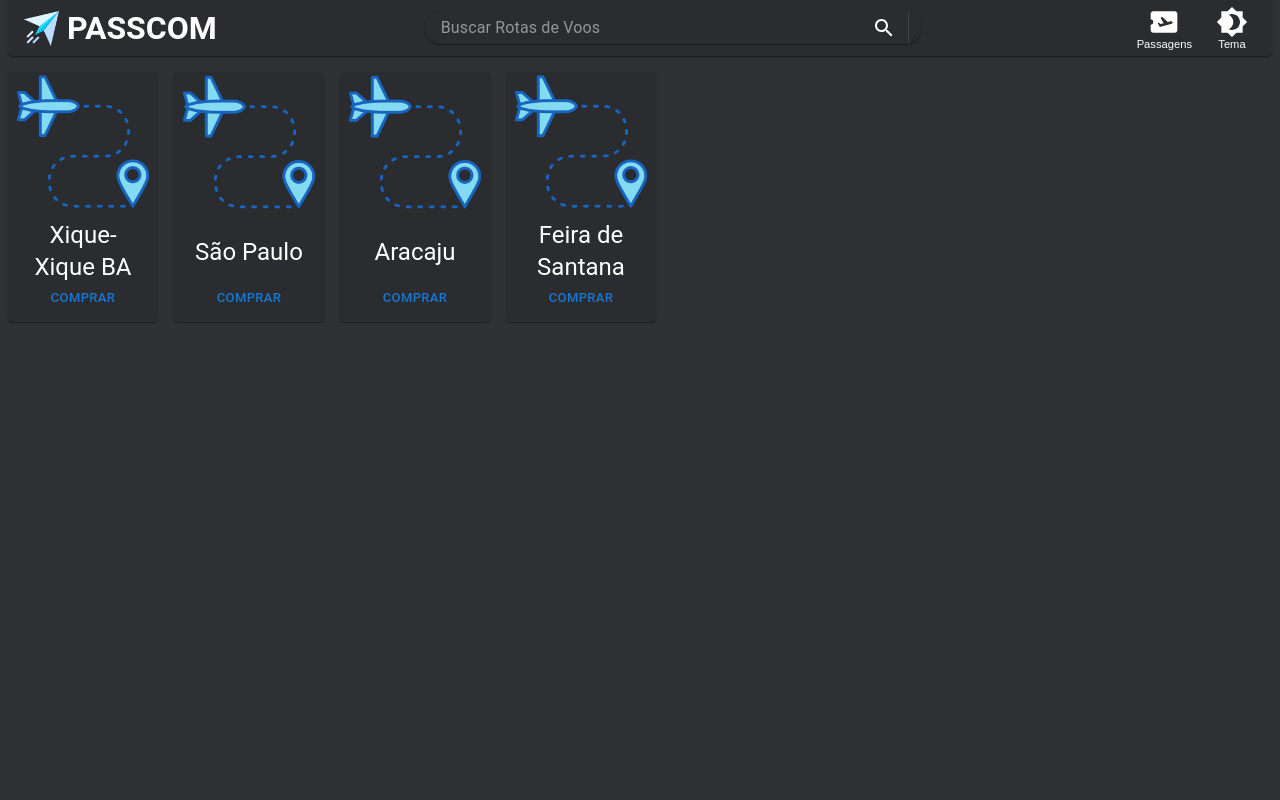
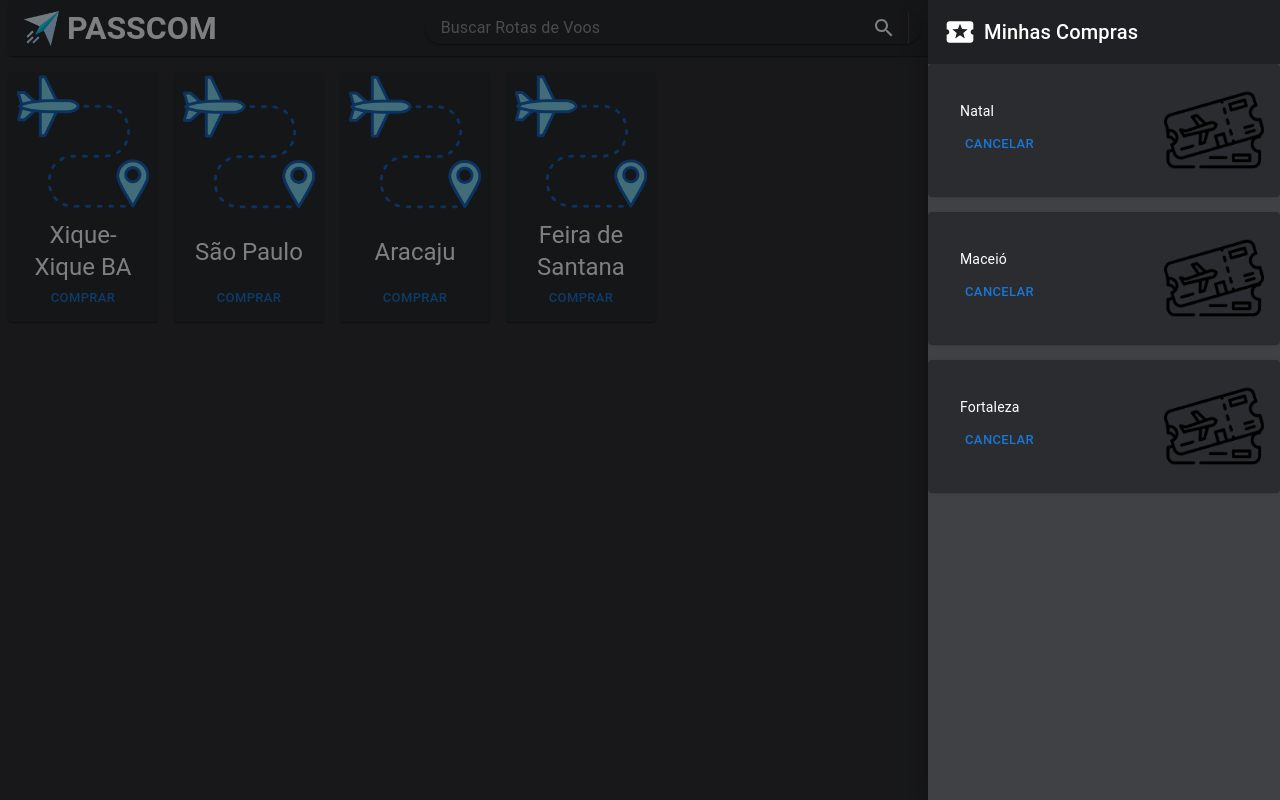
Before and after one commit to SivalLeao/VENDEPASS_PBL_Concorrencia-e-Conectividade, a React (Vite) app in the folder Fase 2 - Servidores Distribuídos/Client/frontend/: page / in a window 1280 px wide. Both pictures are taken after a click on the button "Passagens". Built offline with nearby package versions, Linux system fonts and the light colour scheme.

Commit message:
feat: adição do componente para rotas compradas

```diff
--- a/Fase 2 - Servidores Distribuídos/Client/frontend/src/App.jsx
+++ b/Fase 2 - Servidores Distribuídos/Client/frontend/src/App.jsx
@@ -1,28 +1,55 @@
 import { Box } from '@mui/material';
 import { CardList, NavBar } from './components';
 import { AppThemeProvider } from './contexts/ThemeContext';
+import { useState } from 'react';
 
 function App() {
+  // Lista de destinos disponíveis para compra
   const items = [
     { id: '1', title: 'Xique-Xique BA' },
     { id: '2', title: 'São Paulo' },
     { id: '3', title: 'Aracaju' },
     { id: '4', title: 'Feira de Santana' },
-    // Adicione mais destinos conforme necessário
   ];
+
+  // Lista de tickets comprados simulados
+  const [tickets, setTickets] = useState([
+    { id: '5', title: 'Natal' },
+    { id: '6', title: 'Maceió' },
+    { id: '7', title: 'Fortaleza' },
+  ]);
+
+  // Função para lidar com o cancelamento de um ticket
+  const handleCancel = (id) => {
+    console.log(`Você cancelou o item com id: ${id}`);
+
+  };
 
   // Função para lidar com a compra de um item
   const handleBuy = (id) => {
-    console.log(`Você comprou o item com id: ${id}`);
-    // Aqui você pode adicionar a lógica para processar a compra
+    const item = items.find((item) => item.id === id);
+    if (item) {
+      setTickets((prevTickets) => [...prevTickets, item]);
+    }
   };
+
+  // Estado para controle de abertura do menu lateral
+  const [isMenuOpen, setIsMenuOpen] = useState(false);
 
   return (
     <>
       <AppThemeProvider>
-        <NavBar />
+        <NavBar
+          tickets={tickets} // Passando a lista de tickets
+          handleCancel={handleCancel} // Passando a função de cancelamento
+          onToggleMenu={() => setIsMenuOpen(!isMenuOpen)}
+          open={isMenuOpen}
+          onClose={() => setIsMenuOpen(false)}
+        />
         <Box marginTop={2} marginLeft={1}>
-          <CardList items={items} onBuy={handleBuy} />
+          <CardList
+            items={items}
+            onBuy={handleBuy} />
         </Box>
       </AppThemeProvider>
     </>
--- a/Fase 2 - Servidores Distribuídos/Client/frontend/src/components/Navbar/NavBar.jsx
+++ b/Fase 2 - Servidores Distribuídos/Client/frontend/src/components/Navbar/NavBar.jsx
@@ -1,16 +1,36 @@
-import { Box, IconButton, InputBase, Paper, useTheme } from '@mui/material';
+import { useState, useRef } from 'react';
+import { Box, IconButton, InputBase, Paper, useTheme, ClickAwayListener } from '@mui/material';
 import Divider from '@mui/material/Divider';
 import SearchIcon from '@mui/icons-material/Search';
 import AirplaneTicketIcon from '@mui/icons-material/AirplaneTicket';
 import Brightness4Icon from '@mui/icons-material/Brightness4';
 import logo from '/image/aviao-de-papel.png';
 import { useAppThemeContext } from '../../contexts/ThemeContext';
+import { SideMenu } from '../SideMenu/SideMenu'; // Importe seu SideMenu aqui
+import PropTypes from 'prop-types';
 
-export const NavBar = () => {
+export const NavBar = ({ tickets, handleCancel }) => {
     const theme = useTheme();
     const { toggleTheme } = useAppThemeContext();
 
+    // Estado para controlar a abertura do menu lateral
+    const [menuOpen, setMenuOpen] = useState(false);
+
+    // Referência para o menu lateral
+    const menuRef = useRef(null);
+
+    // Função para alternar a visibilidade do menu
+    const handleMenuToggle = () => {
+        setMenuOpen((prev) => !prev);
+    };
+
+    // Função para fechar o menu
+    const handleMenuClose = () => {
+        setMenuOpen(false);
+    };
+
     return (
+        <ClickAwayListener onClickAway={handleMenuClose}>
             <Box
                 marginX={1}
                 paddingY={1}
@@ -20,6 +40,7 @@ export const NavBar = () => {
                 alignItems='center'
                 component={Paper}
                 justifyContent="space-between"
+                ref={menuRef} // Ref para o menu
             >
                 {/* Logo */}
                 <Box
@@ -74,6 +95,7 @@ export const NavBar = () => {
                 >
                     <IconButton
                         aria-label="Minha Passagens"
+                        onClick={handleMenuToggle} // Adicionado manipulador de clique
                         sx={{
                             display: 'flex',
                             flexDirection: 'column',
@@ -89,7 +111,7 @@ export const NavBar = () => {
                     </IconButton>
 
                     <IconButton
-                    aria-label="Minha Passagens"
+                        aria-label="Tema"
                         onClick={toggleTheme}
                         sx={{
                             display: 'flex',
@@ -105,6 +127,26 @@ export const NavBar = () => {
                         <span style={{ fontSize: '0.70rem' }}>Tema</span>
                     </IconButton>
                 </Box>
+
+                {/* Menu Lateral */}
+                <SideMenu
+                    open={menuOpen}
+                    onClose={handleMenuClose}
+                    purchasedItems={tickets} // Passe a lista de itens comprados aqui
+                    onCancel={handleCancel} // Passa a função de cancelamento
+                />
             </Box>
+        </ClickAwayListener>
     );
-}
+};
+
+// Validação de props
+NavBar.propTypes = {
+    tickets: PropTypes.arrayOf(
+        PropTypes.shape({
+            title: PropTypes.string.isRequired,
+            id: PropTypes.string.isRequired,
+        })
+    ).isRequired,
+    handleCancel: PropTypes.func.isRequired,
+};
--- /dev/null
+++ b/Fase 2 - Servidores Distribuídos/Client/frontend/src/components/SideMenu/SideMenu.jsx
@@ -0,0 +1,61 @@
+import { Box, Drawer, Typography, useTheme } from "@mui/material";
+import PropTypes from "prop-types";
+import { TicketsList } from '../TicketsList/TicketsList'; // Ajuste o caminho conforme necessário
+import LocalActivityIcon from '@mui/icons-material/LocalActivity';
+
+export const SideMenu = ({ open, onClose, purchasedItems, onCancel }) => {
+  const theme = useTheme(); // Obtém o tema para usar theme.spacing()
+
+  return (
+    <Drawer
+      anchor="right"
+      open={open}
+      onClose={onClose}
+      sx={{ width: theme.spacing(44), flexShrink: 0 }} // Ajusta a largura usando theme.spacing
+      PaperProps={{
+        sx: { width: theme.spacing(44) } // Define também a largura do conteúdo do Drawer
+      }}
+    >
+      <Box
+        sx={{
+          width: '100%', // Mantém o Box com a largura total do Drawer
+          height: '100%',
+          display: 'flex',
+          flexDirection: 'column',
+        }}
+      >
+        <Box
+          sx={{
+            display: 'flex',
+            alignItems: 'center', // Alinha o ícone e o texto verticalmente
+            padding: theme.spacing(2),
+            position: 'sticky', // Define o título como fixo
+            top: 0, // Posiciona no topo
+            backgroundColor: theme.palette.background.paper, // Mantém o fundo consistente
+            zIndex: 1, // Garante que o título fique acima dos itens roláveis
+          }}
+        >
+          <LocalActivityIcon sx={{ fontSize: theme.spacing(4), marginRight: theme.spacing(1) }} />
+          <Typography variant="h6">Minhas Compras</Typography>
+        </Box>
+        <TicketsList
+          items={purchasedItems}
+          onCancel={onCancel}
+        /> {/* Usa TicketsList */}
+      </Box>
+    </Drawer>
+  );
+};
+
+// Validação de props
+SideMenu.propTypes = {
+  open: PropTypes.bool.isRequired,
+  onClose: PropTypes.func.isRequired,
+  purchasedItems: PropTypes.arrayOf(
+    PropTypes.shape({
+      title: PropTypes.string.isRequired,
+      id: PropTypes.string.isRequired,
+    })
+  ).isRequired,
+  onCancel: PropTypes.func.isRequired,
+};
--- /dev/null
+++ b/Fase 2 - Servidores Distribuídos/Client/frontend/src/components/TicketsItem/TicketsItem.jsx
@@ -0,0 +1,39 @@
+import Card from '@mui/material/Card';
+import CardActions from '@mui/material/CardActions';
+import CardContent from '@mui/material/CardContent';
+import CardMedia from '@mui/material/CardMedia';
+import Button from '@mui/material/Button';
+import Typography from '@mui/material/Typography';
+import PropTypes from 'prop-types';
+import img_default from '/image/passagem-de-aviao.png'; // Importa a imagem
+
+export const TicketsItem = ({ title, id, onCancel }) => {
+  const handleCancelClick = () => {
+    onCancel(id); // Passa o id para a função de cancelamento
+  };
+
+  return (
+    <Card sx={{ display: 'flex', alignItems: 'center', padding: 2 }}>
+      <CardContent sx={{ flex: 1, display: 'flex', flexDirection: 'column', alignItems: 'flex-start' }}>
+        <Typography variant="body2" sx={{ marginBottom: 1 }}>
+          {title}
+        </Typography>
+        <CardActions sx={{ padding: 0 }}>
+          <Button size="small" onClick={handleCancelClick}>Cancelar</Button>
+        </CardActions>
+      </CardContent>
+      <CardMedia
+        sx={{ height: 100, width: 100, marginLeft: 2 }} // Ajusta a altura e largura da imagem
+        image={img_default}
+        title="img_voos"
+      />
+    </Card>
+  );
+};
+
+// Validação de props
+TicketsItem.propTypes = {
+  title: PropTypes.string.isRequired,
+  id: PropTypes.string.isRequired,
+  onCancel: PropTypes.func.isRequired,
+};
--- /dev/null
+++ b/Fase 2 - Servidores Distribuídos/Client/frontend/src/components/TicketsList/TicketsList.jsx
@@ -0,0 +1,32 @@
+import { TicketsItem } from "../TicketsItem/TicketsItem";
+import PropTypes from "prop-types";
+import { Box, Typography } from "@mui/material";
+
+export const TicketsList = ({ items, onCancel }) => {
+  return (
+    <Box display="flex" flexDirection="column" gap={2}>
+      {items.length > 0 ? (
+        items.map((item) => (
+          <Box key={item.id} width="100%">
+            <TicketsItem title={item.title} id={item.id} onCancel={onCancel} />
+          </Box>
+        ))
+      ) : (
+        <Box width="100%">
+          <Typography>Nenhum item comprado.</Typography>
+        </Box>
+      )}
+    </Box>
+  );
+};
+
+// Validação de props
+TicketsList.propTypes = {
+  items: PropTypes.arrayOf(
+    PropTypes.shape({
+      title: PropTypes.string.isRequired,
+      id: PropTypes.string.isRequired,
+    })
+  ).isRequired,
+  onCancel: PropTypes.func.isRequired,
+};
--- a/Fase 2 - Servidores Distribuídos/Client/frontend/src/components/index.js
+++ b/Fase 2 - Servidores Distribuídos/Client/frontend/src/components/index.js
@@ -1,3 +1,6 @@
 export * from './Navbar/NavBar';
 export * from './CardItem/CardItem';
 export * from './CardList/CardList';
+export * from './SideMenu/SideMenu';
+export * from './TicketsItem/TicketsItem';
+export * from './TicketsList/TicketsList';
```
Also changed, not shown: Fase 2 - Servidores Distribuídos/Client/frontend/image/passagem-de-aviao.png (added). Lines whose indentation alone changed are shown as unchanged.
